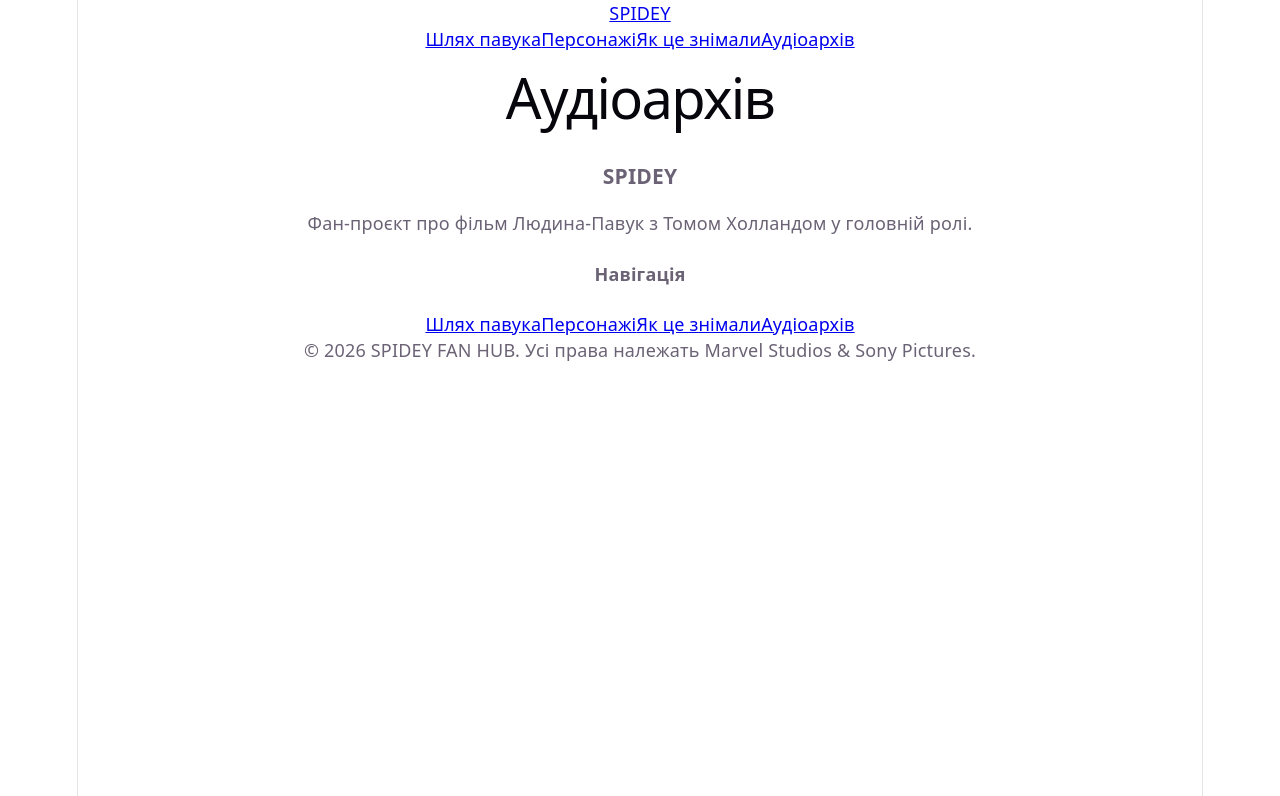
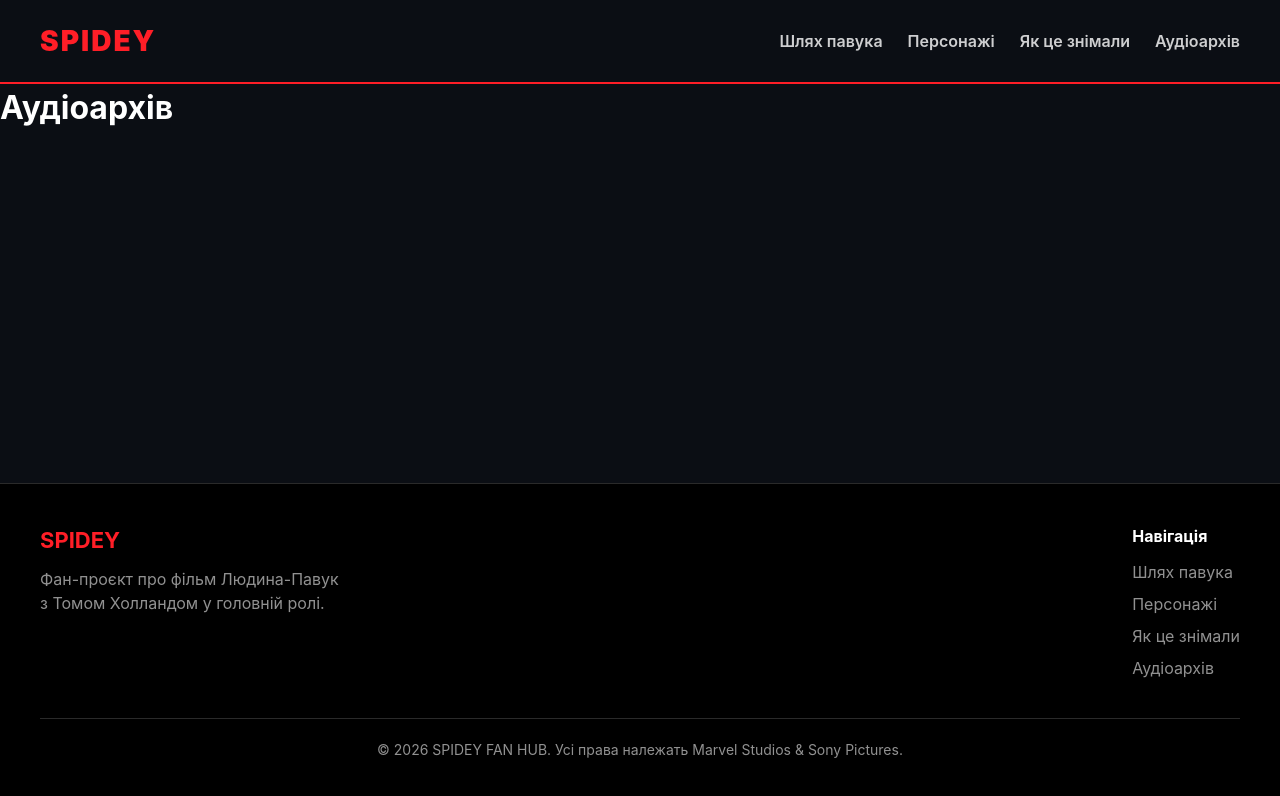
Before and after one commit to litvinpolina299-lab/spider-app, a React (Vite) app: page /audio-archive in a window 1280 px wide. Shown: the top 796 px of the page. Built offline with nearby package versions, Linux system fonts and the light colour scheme.

Commit message:
Оновлена кольорова палітра CSS на основі Figma

```diff
--- a/src/index.css
+++ b/src/index.css
@@ -1,111 +1,122 @@
 :root {
-  --text: #6b6375;
-  --text-h: #08060d;
-  --bg: #fff;
-  --border: #e5e4e7;
-  --code-bg: #f4f3ec;
-  --accent: #aa3bff;
-  --accent-bg: rgba(170, 59, 255, 0.1);
-  --accent-border: rgba(170, 59, 255, 0.5);
-  --social-bg: rgba(244, 243, 236, 0.5);
-  --shadow:
-    rgba(0, 0, 0, 0.1) 0 10px 15px -3px, rgba(0, 0, 0, 0.05) 0 4px 6px -2px;
-
-  --sans: system-ui, 'Segoe UI', Roboto, sans-serif;
-  --heading: system-ui, 'Segoe UI', Roboto, sans-serif;
-  --mono: ui-monospace, Consolas, monospace;
-
-  font: 18px/145% var(--sans);
-  letter-spacing: 0.18px;
-  color-scheme: light dark;
-  color: var(--text);
-  background: var(--bg);
-  font-synthesis: none;
-  text-rendering: optimizeLegibility;
-  -webkit-font-smoothing: antialiased;
-  -moz-osx-font-smoothing: grayscale;
-
-  @media (max-width: 1024px) {
-    font-size: 16px;
-  }
+  /* Цвета из Figma */
+  --color-blue: #4FC3F7;
+  --color-red: #FF1E27;
+  --color-bg-dark: #0B0E14;
+  --color-bg-card: #2A2A2A;
+  --color-bg-alt: #4B4B4B;
+  --color-white: #FFFFFF;
+  --color-white-80: rgba(255, 255, 255, 0.8);
+  --color-white-57: rgba(255, 255, 255, 0.57);
+  --color-black: #000000;
 }
 
-@media (prefers-color-scheme: dark) {
-  :root {
-    --text: #9ca3af;
-    --text-h: #f3f4f6;
-    --bg: #16171d;
-    --border: #2e303a;
-    --code-bg: #1f2028;
-    --accent: #c084fc;
-    --accent-bg: rgba(192, 132, 252, 0.15);
-    --accent-border: rgba(192, 132, 252, 0.5);
-    --social-bg: rgba(47, 48, 58, 0.5);
-    --shadow:
-      rgba(0, 0, 0, 0.4) 0 10px 15px -3px, rgba(0, 0, 0, 0.25) 0 4px 6px -2px;
-  }
-
-  #social .button-icon {
-    filter: invert(1) brightness(2);
-  }
+* {
+  box-sizing: border-box;
+  margin: 0;
+  padding: 0;
 }
 
 body {
-  margin: 0;
+  background-color: var(--color-bg-dark);
+  color: var(--color-white);
+  font-family: 'Inter', system-ui, -apple-system, sans-serif;
+  line-height: 1.5;
+  min-height: 100vh;
+}
+
+a {
+  color: inherit;
+  text-decoration: none;
 }
 
 #root {
-  width: 1126px;
-  max-width: 100%;
-  margin: 0 auto;
-  text-align: center;
-  border-inline: 1px solid var(--border);
-  min-height: 100svh;
   display: flex;
   flex-direction: column;
-  box-sizing: border-box;
+  min-height: 100vh;
 }
 
-h1,
-h2 {
-  font-family: var(--heading);
-  font-weight: 500;
-  color: var(--text-h);
+/* ===== HEADER ===== */
+.header {
+  display: flex;
+  justify-content: space-between;
+  align-items: center;
+  padding: 20px 40px;
+  background-color: var(--color-bg-dark);
+  border-bottom: 2px solid var(--color-red);
+  position: sticky;
+  top: 0;
+  z-index: 100;
 }
 
-h1 {
-  font-size: 56px;
-  letter-spacing: -1.68px;
-  margin: 32px 0;
-  @media (max-width: 1024px) {
-    font-size: 36px;
-    margin: 20px 0;
-  }
-}
-h2 {
-  font-size: 24px;
-  line-height: 118%;
-  letter-spacing: -0.24px;
-  margin: 0 0 8px;
-  @media (max-width: 1024px) {
-    font-size: 20px;
-  }
-}
-p {
-  margin: 0;
+.header-logo a {
+  font-size: 28px;
+  font-weight: 900;
+  color: var(--color-red);
+  letter-spacing: 2px;
+  text-transform: uppercase;
 }
 
-code,
-.counter {
-  font-family: var(--mono);
-  display: inline-flex;
-  border-radius: 4px;
-  color: var(--text-h);
+.header-nav {
+  display: flex;
+  gap: 25px;
 }
 
-code {
-  font-size: 15px;
-  line-height: 135%;
-  padding: 4px 8px;
-  background: var(--code-bg);
+.header-nav a {
+  font-size: 16px;
+  font-weight: 600;
+  color: var(--color-white-80);
+  transition: color 0.2s ease;
 }
+
+.header-nav a:hover {
+  color: var(--color-blue);
+}
+
+/* ===== FOOTER ===== */
+.footer {
+  margin-top: auto;
+  background-color: var(--color-black);
+  padding: 40px;
+  border-top: 1px solid var(--color-bg-card);
+  display: flex;
+  flex-wrap: wrap;
+  justify-content: space-between;
+  gap: 30px;
+}
+
+.footer-info h3 {
+  color: var(--color-red);
+  font-size: 22px;
+  margin-bottom: 10px;
+}
+
+.footer-info p {
+  color: var(--color-white-57);
+  max-width: 300px;
+}
+
+.footer-links h4 {
+  margin-bottom: 12px;
+  color: var(--color-white);
+}
+
+.footer-links a {
+  display: block;
+  color: var(--color-white-57);
+  margin-bottom: 8px;
+  transition: color 0.2s;
+}
+
+.footer-links a:hover {
+  color: var(--color-blue);
+}
+
+.footer-copy {
+  width: 100%;
+  border-top: 1px solid var(--color-bg-card);
+  padding-top: 20px;
+  text-align: center;
+  color: var(--color-white-57);
+  font-size: 14px;
+}
```
